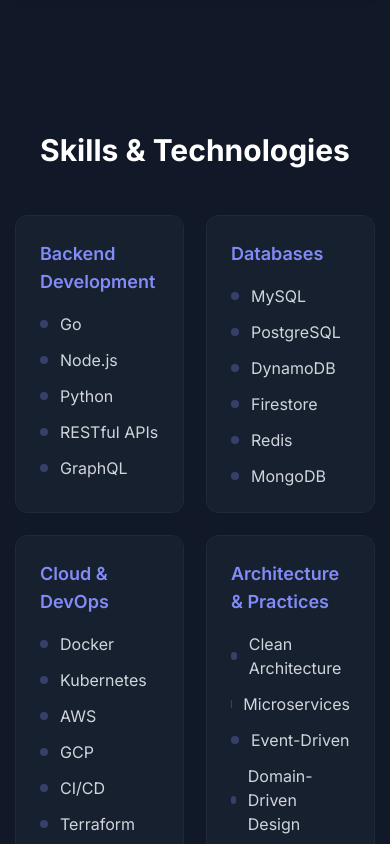
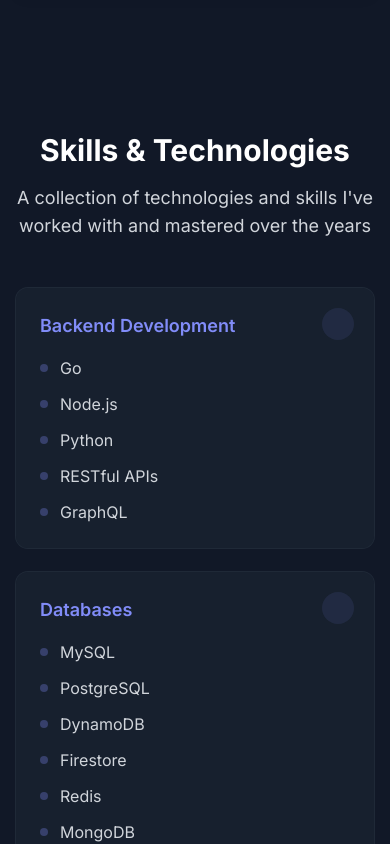
Before and after one commit to nawafilhusnul/crafted-by-null, a React (Vite) app: page / in a window 390 px wide. Shown: the part 2120-2964 px from the top of the page. Built offline with nearby package versions, Linux system fonts and the light colour scheme.

Commit message:
feat: enhance Skills and Contact sections with improved visuals
- Add hover backgrounds and descriptions to contact links
- Improve card animations and transitions
- Add availability indicator
- Enhance dark/light mode compatibility
- Add decorative elements and polish

```diff
--- a/src/components/Contact.tsx
+++ b/src/components/Contact.tsx
@@ -1,59 +1,31 @@
 import { motion } from "framer-motion";
-import { FaEnvelope, FaLinkedin, FaGithub, FaTwitter } from "react-icons/fa";
-import { FC, FormEvent } from "react";
-import { SocialLink } from "../types";
+import { FaGithub, FaLinkedin, FaEnvelope } from "react-icons/fa";
 
-const Contact: FC = () => {
-  const socialLinks: SocialLink[] = [
-    {
-      name: "Email",
-      icon: FaEnvelope,
-      href: "mailto:nawafilhusnul@gmail.com",
-      label: "nawafilhusnul@gmail.com",
-    },
-    {
-      name: "LinkedIn",
-      icon: FaLinkedin,
-      href: "https://linkedin.com/in/husnulnawafil",
-      label: "linkedin.com/in/husnulnawafil",
-    },
-    {
-      name: "GitHub",
-      icon: FaGithub,
-      href: "https://github.com/nawafilhusnul",
-      label: "github.com/nawafilhusnul",
-    },
-    {
-      name: "Twitter",
-      icon: FaTwitter,
-      href: "https://twitter.com/nawafil_",
-      label: "@nawafil_",
-    },
-  ];
-
-  const handleSubmit = (e: FormEvent<HTMLFormElement>) => {
-    e.preventDefault();
-    // Add your form submission logic here
-  };
-
+const Contact = () => {
   const contactLinks = [
     {
       name: "GitHub",
       icon: FaGithub,
       url: "https://github.com/nawafilhusnul",
       color: "hover:text-gray-900 dark:hover:text-white",
+      hoverBg: "hover:bg-gray-100 dark:hover:bg-gray-700",
+      description: "Check out my open source projects",
     },
     {
       name: "LinkedIn",
       icon: FaLinkedin,
       url: "https://www.linkedin.com/in/husnul-nawafil",
       color: "hover:text-blue-600 dark:hover:text-blue-400",
+      hoverBg: "hover:bg-blue-50 dark:hover:bg-blue-900/20",
+      description: "Connect with me professionally",
     },
     {
       name: "Email",
       icon: FaEnvelope,
       url: "mailto:husnulnawafil@gmail.com",
       color: "hover:text-red-600 dark:hover:text-red-400",
+      hoverBg: "hover:bg-red-50 dark:hover:bg-red-900/20",
+      description: "Drop me a message",
     },
   ];
 
@@ -104,33 +76,47 @@
                   rel="noopener noreferrer"
                   initial={{ opacity: 0, y: 20 }}
                   whileInView={{ opacity: 1, y: 0 }}
+                  whileHover={{ y: -5 }}
                   viewport={{ once: true }}
                   transition={{ duration: 0.3, delay: idx * 0.1 }}
-                  className={`flex items-center justify-center space-x-3 p-4 rounded-lg
+                  className={`flex flex-col items-center justify-center p-6 rounded-lg
                     bg-gray-50 dark:bg-gray-800
-                    group hover:bg-gray-100 dark:hover:bg-gray-700/50
-                    transition-all duration-200
-                    ring-1 ring-gray-200 dark:ring-gray-700`}
+                    ${link.hoverBg}
+                    group hover:shadow-md dark:hover:shadow-none
+                    transition-all duration-300
+                    ring-1 ring-gray-200 dark:ring-gray-700 hover:ring-2 hover:ring-gray-300 dark:hover:ring-gray-600`}
                 >
-                  <link.icon className={`w-6 h-6 text-gray-600 dark:text-gray-400 ${link.color} transition-colors duration-200`} />
-                  <span className={`text-gray-800 dark:text-gray-300 font-medium ${link.color} transition-colors duration-200`}>
+                  <link.icon className={`w-8 h-8 mb-3 text-gray-600 dark:text-gray-400 ${link.color} transition-colors duration-300`} />
+                  <span className={`font-medium mb-2 text-gray-800 dark:text-gray-300 ${link.color} transition-colors duration-300`}>
                     {link.name}
+                  </span>
+                  <span className="text-sm text-center text-gray-600 dark:text-gray-400 group-hover:text-gray-700 dark:group-hover:text-gray-300 transition-colors duration-300">
+                    {link.description}
                   </span>
                 </motion.a>
               ))}
             </div>
 
-            <div className="mt-8 text-center">
-              <motion.p
+            <motion.div
               initial={{ opacity: 0 }}
               whileInView={{ opacity: 1 }}
               viewport={{ once: true }}
               transition={{ duration: 0.5, delay: 0.4 }}
-                className="text-sm text-gray-600 dark:text-gray-400"
+              className="mt-8 text-center"
             >
+              <p className="text-sm text-gray-600 dark:text-gray-400">
                 I'm always open to discussing new projects, opportunities, or partnerships.
-              </motion.p>
+              </p>
+              <div className="mt-4 inline-flex items-center justify-center">
+                <span className="relative flex h-3 w-3 mr-3">
+                  <span className="animate-ping absolute inline-flex h-full w-full rounded-full bg-green-400 opacity-75"></span>
+                  <span className="relative inline-flex rounded-full h-3 w-3 bg-green-500"></span>
+                </span>
+                <span className="text-sm font-medium text-gray-700 dark:text-gray-300">
+                  Available for new opportunities
+                </span>
               </div>
+            </motion.div>
           </motion.div>
         </div>
       </motion.div>
--- a/src/components/Skills.tsx
+++ b/src/components/Skills.tsx
@@ -12,11 +12,22 @@
         className="container mx-auto px-4"
       >
         <div className="max-w-4xl mx-auto">
-          <h2 className="text-3xl font-bold text-center mb-12 dark:text-white text-gray-900">
-            Skills & Technologies
-          </h2>
+          <motion.div
+            initial={{ opacity: 0, y: 20 }}
+            whileInView={{ opacity: 1, y: 0 }}
+            viewport={{ once: true }}
+            transition={{ duration: 0.5 }}
+            className="text-center mb-12"
+          >
+            <h2 className="text-3xl font-bold dark:text-white text-gray-900 mb-4">
+              Skills & Technologies
+            </h2>
+            <p className="text-lg dark:text-gray-300 text-gray-600 max-w-2xl mx-auto">
+              A collection of technologies and skills I've worked with and mastered over the years
+            </p>
+          </motion.div>
 
-          <div className="grid grid-cols-2 md:grid-cols-3 lg:grid-cols-4 gap-6">
+          <div className="grid grid-cols-1 sm:grid-cols-2 lg:grid-cols-4 gap-6">
             {Object.entries(skills).map(([category, items], categoryIdx) => (
               <motion.div
                 key={category}
@@ -24,11 +35,18 @@
                 whileInView={{ opacity: 1, y: 0 }}
                 viewport={{ once: true }}
                 transition={{ duration: 0.5, delay: categoryIdx * 0.1 }}
-                className="bg-white dark:bg-gray-800/50 rounded-xl p-6 shadow-sm dark:shadow-none ring-1 ring-gray-200 dark:ring-gray-800"
+                whileHover={{ y: -5 }}
+                className="bg-white dark:bg-gray-800/50 rounded-xl p-6 shadow-sm hover:shadow-md dark:shadow-none
+                  ring-1 ring-gray-200 dark:ring-gray-800 hover:ring-indigo-500/20 dark:hover:ring-indigo-500/20
+                  transform transition-all duration-300"
               >
-                <h3 className="text-lg font-semibold mb-4 text-indigo-600 dark:text-indigo-400">
-                  {category}
-                </h3>
+                <div className="relative">
+                  <h3 className="text-lg font-semibold mb-4 text-indigo-600 dark:text-indigo-400">
+                    {category}
+                  </h3>
+                  <div className="absolute -top-1 -right-1 w-8 h-8 bg-indigo-500/10 dark:bg-indigo-400/10 rounded-full" />
+                </div>
+
                 <ul className="space-y-3">
                   {items.map((skill, idx) => (
                     <motion.li
@@ -39,8 +57,14 @@
                       transition={{ duration: 0.3, delay: idx * 0.1 }}
                       className="flex items-center space-x-3 group"
                     >
-                      <div className="w-2 h-2 rounded-full bg-indigo-500/30 dark:bg-indigo-400/30 group-hover:bg-indigo-500 dark:group-hover:bg-indigo-400 transition-colors duration-200" />
-                      <span className="text-gray-700 dark:text-gray-300 group-hover:text-indigo-600 dark:group-hover:text-indigo-400 transition-colors duration-200">
+                      <div className="w-2 h-2 rounded-full bg-indigo-500/30 dark:bg-indigo-400/30
+                        group-hover:bg-indigo-500 dark:group-hover:bg-indigo-400
+                        group-hover:ring-4 ring-indigo-500/20 dark:ring-indigo-400/20
+                        transform transition-all duration-300"
+                      />
+                      <span className="text-gray-700 dark:text-gray-300 group-hover:text-indigo-600
+                        dark:group-hover:text-indigo-400 transition-colors duration-300"
+                      >
                         {skill}
                       </span>
                     </motion.li>
```
Lines whose indentation alone changed are shown as unchanged.
